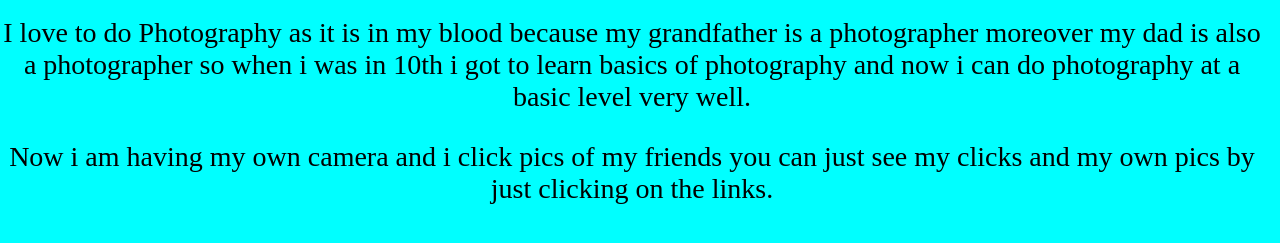
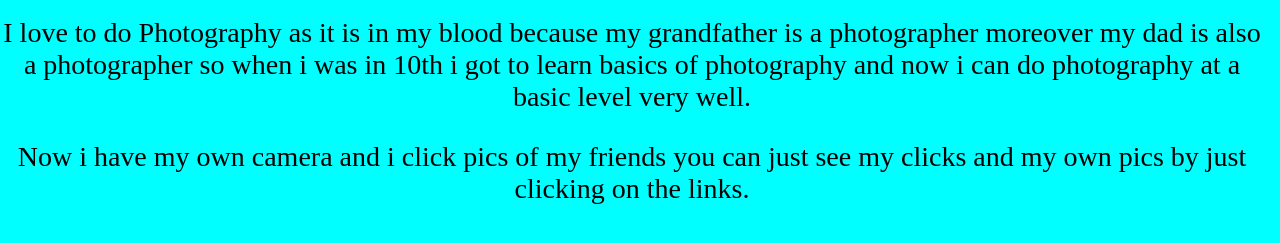
Before and after one commit to hritikralhan/peterralhan, a plain HTML site: page portfolio.html in a window 1280 px wide. Shown: the part 431-674 px from the top of the page. Drawn offline with Linux system fonts and the light colour scheme.

Commit message:
Update portfolio.html

```diff
--- a/portfolio.html
+++ b/portfolio.html
@@ -15,7 +15,7 @@
       <p>I love to do Photography as it is in my blood  because my grandfather is a photographer moreover my dad is also a photographer so when i was in 10th i got to learn basics of photography and now i can do photography at a basic level very well.</p>
     </article>
     <article>
-      <p> Now i am having my own camera and i click pics of my friends you can just see my clicks and my own pics by just clicking on the links.</p>
+      <p> Now i have my own camera and i click pics of my friends you can just see my clicks and my own pics by just clicking on the links.</p>
     </article>
   </header>
 </body>
```
